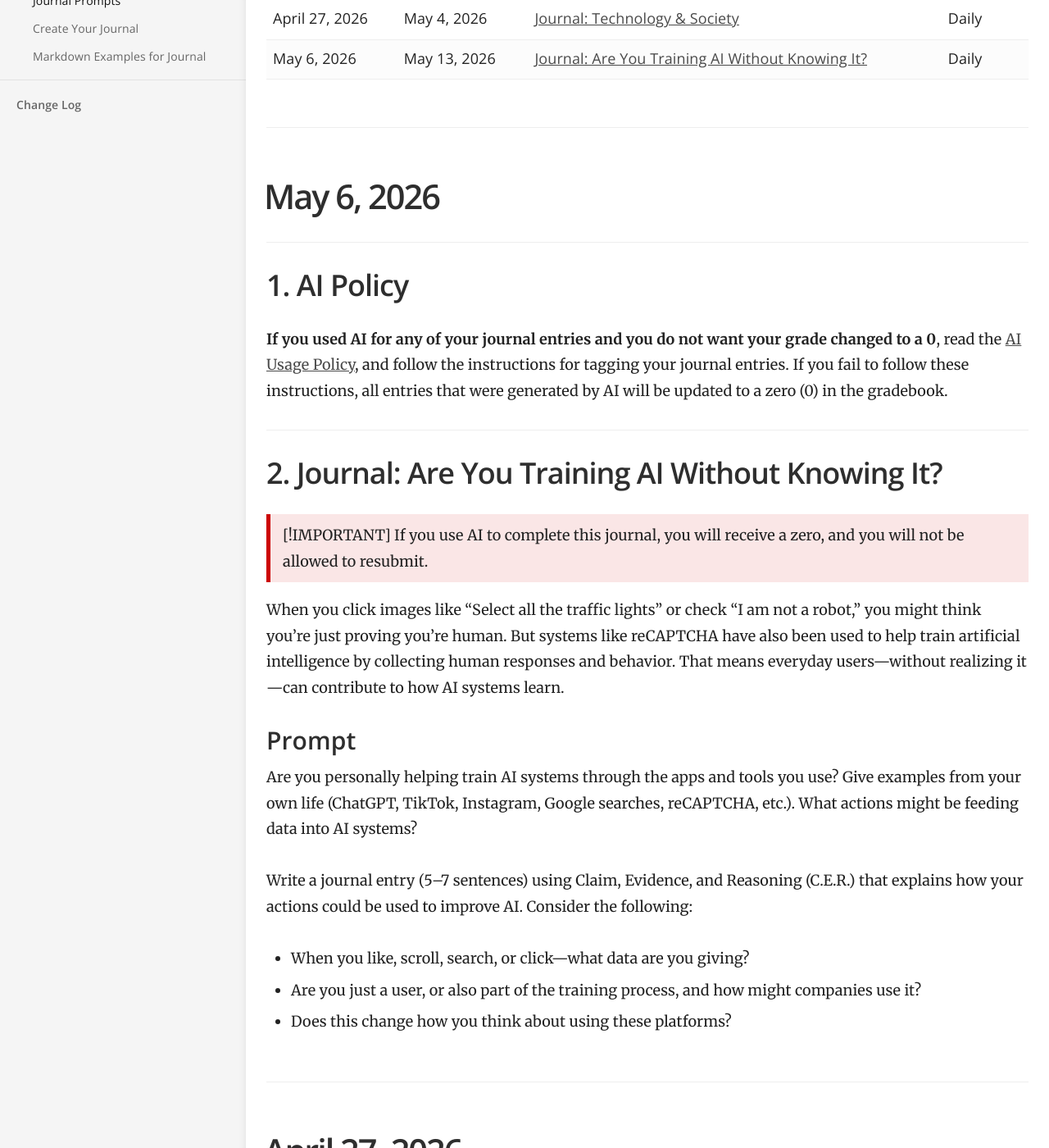
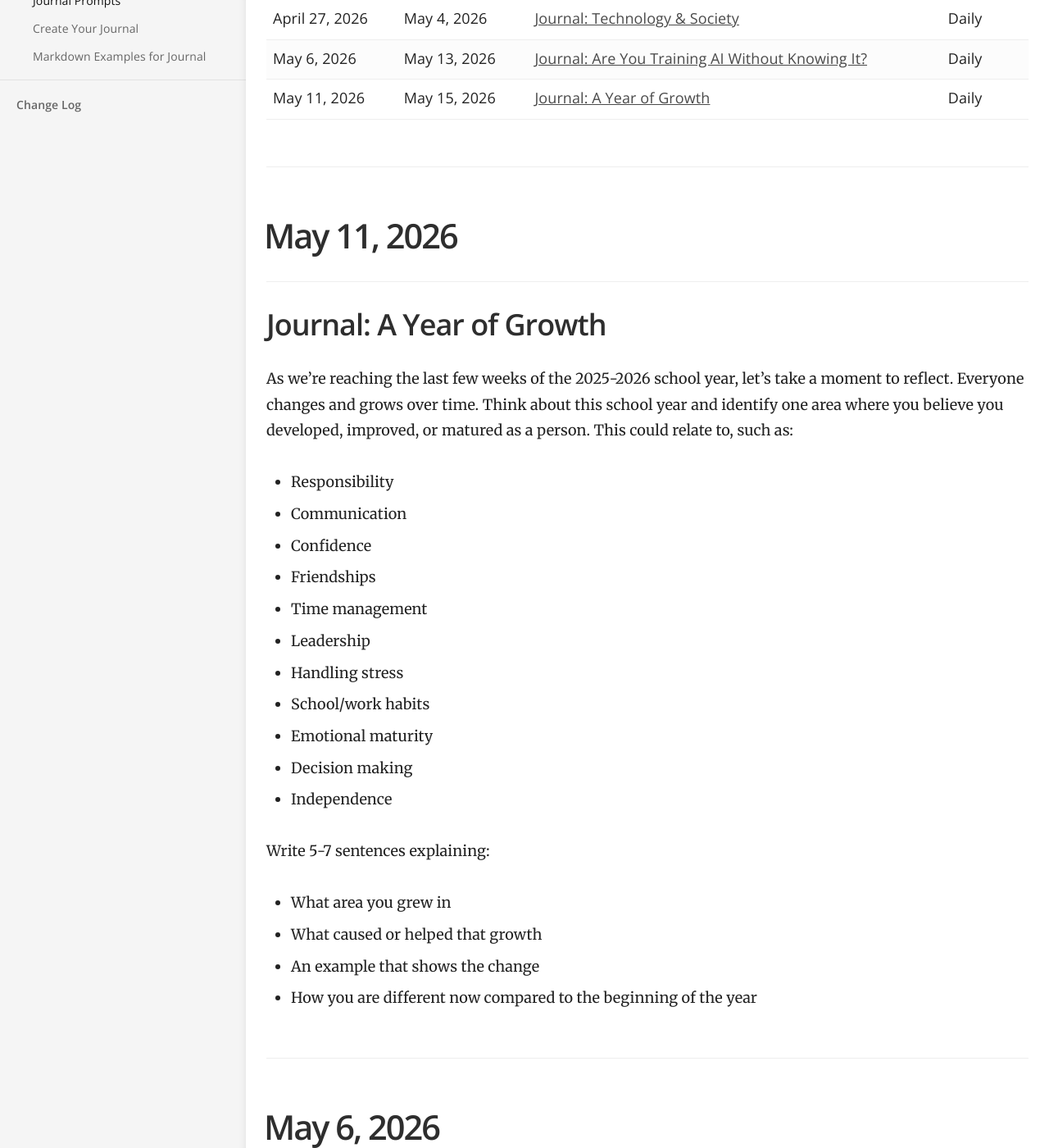
Before and after one commit to mswhitby/classroom, a Jekyll site: the page built from _docs/resources/journal.md, in a window 1280 px wide and 1400 px high, scrolled down 617 px. Shown: the whole window at 82% size. Built offline with Jekyll 4.4.1, drawn with Linux system fonts in a browser that asks for light colours.

Commit message:
Updated lessons

```diff
--- a/_docs/resources/journal.md
+++ b/_docs/resources/journal.md
@@ -55,12 +55,44 @@ order: 1
     <td align="left"><a href="https://github.com/mswhitby/classroom/blob/main/_docs/resources/journal.md#may-6-2026">Journal: Are You Training AI Without Knowing It?</a></td>
     <td align="left">Daily</td>
   </tr>
+  <tr>
+    <td align="left">May 11, 2026</td>
+    <td align="left">May 15, 2026</td>
+    <td align="left"><a href="https://github.com/mswhitby/classroom/blob/main/_docs/resources/journal.md#may-11-2026">Journal: A Year of Growth</a></td>
+    <td align="left">Daily</td>
+  </tr>
 
 
 </table>
 
 
 ****
+
+# May 11, 2026
+
+## Journal: A Year of Growth
+
+As we’re reaching the last few weeks of the 2025-2026 school year, let’s take a moment to reflect. Everyone changes and grows over time. Think about this school year and identify one area where you believe you developed, improved, or matured as a person.
+This could relate to, such as:
+- Responsibility
+- Communication
+- Confidence
+- Friendships
+- Time management
+- Leadership
+- Handling stress
+- School/work habits
+- Emotional maturity
+- Decision making
+- Independence
+
+Write 5-7 sentences explaining:
+- What area you grew in
+- What caused or helped that growth
+- An example that shows the change
+- How you are different now compared to the beginning of the year
+
+----
 
 # May 6, 2026
 
```
Also changed, not shown: _docs/classes/4th.md (+9 -0 lines), _docs/classes/5th.md (+9 -1 lines), _docs/classes/6th.md (+9 -0 lines), _docs/classes/7th.md (+1 -1 lines).
